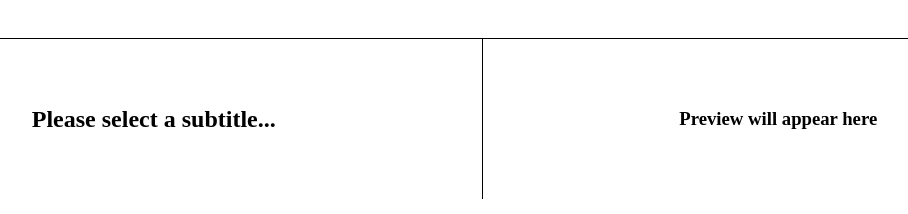
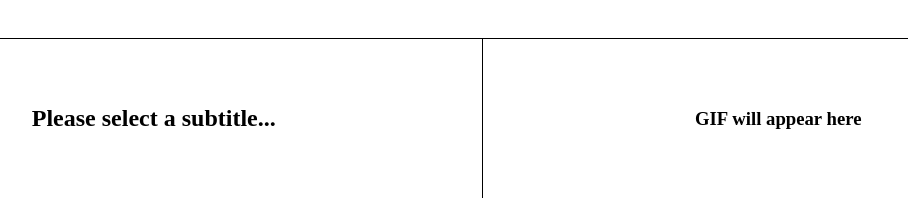
Before and after one commit to Niboor/subclipper, a Flask app: template templates/index.html in a window 1280 px wide. Shown: the part 586-800 px from the top of the page, without its empty margins (190-1098 px from the left). Run offline with Flask 3, Linux system fonts and the light colour scheme; the template is opened without the code that fills it, so the values that code supplies are empty; parts of the project's set-up code (start-up, migrations or seed data) failed here and were passed over.

Commit message:
rename preview to view

```diff
--- a/app.py
+++ b/app.py
@@ -160,10 +160,10 @@ def get_sub(video_id, sub_id):
     }
     return render_template("settings.html", sub=sub_data, font_types=fonts)
 
-# Creates the GIF preview when submitting the GIF settings form
-@app.route("/gif_preview")
-def get_gif_preview():
-    return render_template("gif_preview.html", url="/gif?{}".format(request.query_string.decode()))
+# Creates the GIF image when submitting the GIF settings form
+@app.route("/gif_view")
+def get_gif_view():
+    return render_template("gif_view.html", url="/gif?{}".format(request.query_string.decode()))
 
 # Returns subs as JSON. This is not used in the UI
 @app.route("/subs")
--- a/public/main.css
+++ b/public/main.css
@@ -87,7 +87,8 @@ body {
 }
 
 #settings {
-    padding: 0 2rem;
+    box-sizing: border-box;
+    padding: 2rem;
 }
 
 #gif_settings_form {
@@ -150,7 +151,7 @@ body {
     background-color: lightgray;
 }
 
-#gif_preview {
+#gif_view {
     overflow: auto;
 }
 
--- a/templates/gif_preview.html
+++ b/templates/gif_view.html
@@ -1,8 +1,8 @@
 {% if url is none %}
-    <h3>Preview will appear here</h3>
+    <h3>GIF will appear here</h3>
 {% else %}
     <img
         src="{{ url }}"
-        alt="Preview of the GIF"
+        alt="The generated GIF"
     />
 {% endif %}
--- a/templates/index.html
+++ b/templates/index.html
@@ -27,9 +27,9 @@
                     {% include "settings.html" %}
                 {% endwith %}
             </div>
-            <div id="gif_preview">
+            <div id="gif_view">
                 {% with url=None %}
-                    {% include "gif_preview.html" %}
+                    {% include "gif_view.html" %}
                 {% endwith %}
             </div>
         </div>
--- a/templates/settings.html
+++ b/templates/settings.html
@@ -5,9 +5,9 @@
 {% else %}
     <form
         id="gif_settings_form"
-        hx-get="/gif_preview"
+        hx-get="/gif_view"
         hx-vals='{"episode": "{{ sub.episode }}"}'
-        hx-target="#gif_preview"
+        hx-target="#gif_view"
     >
         <div>
             <span>
```
